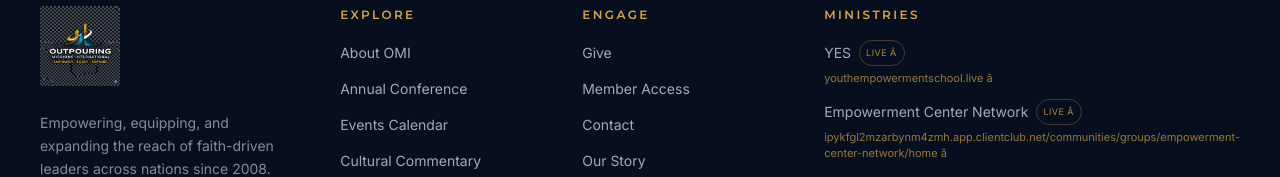
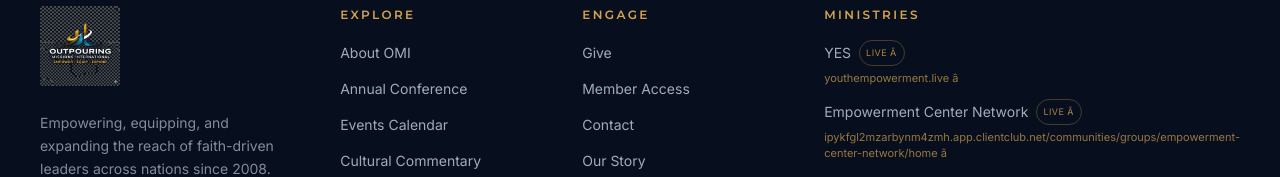
Before and after one commit to kimberlyflowers/omiwebsitebrandkit, a Next.js app in the folder web/: page /ministries/yes in a window 1280 px wide. Shown: the part 3995-4172 px from the top of the page. Built offline with nearby package versions, Linux system fonts and the light colour scheme.

Commit message:
Point OMI YES links to new domain

```diff
--- a/web/app/ministries/yes/page.tsx
+++ b/web/app/ministries/yes/page.tsx
@@ -8,7 +8,7 @@
       eyebrow="YES · Youth Empowerment School"
       title="Lead. Serve. Rise."
       lede="YES is where the next generation is formed into servant-leaders ready for the moment. Faith, voice, and vision — cultivated together, year-round, across age groups."
-      externalLink={{ label: "Visit Youth Empowerment School", href: "https://youthempowermentschool.live" }}
+      externalLink={{ label: "Visit Youth Empowerment School", href: "https://youthempowerment.live" }}
       heroCaption="YES students in action"
       featured={{
         title: "YES Rise Up — the summer cohort",
--- a/web/lib/ministries.ts
+++ b/web/lib/ministries.ts
@@ -16,7 +16,7 @@
     short: "Youth Empowerment School",
     tagline: "Lead · Serve · Impact",
     accent: "teal",
-    externalUrl: "https://youthempowermentschool.live",
+    externalUrl: "https://youthempowerment.live",
   },
   {
     slug: "empowerment-center-network",
```
